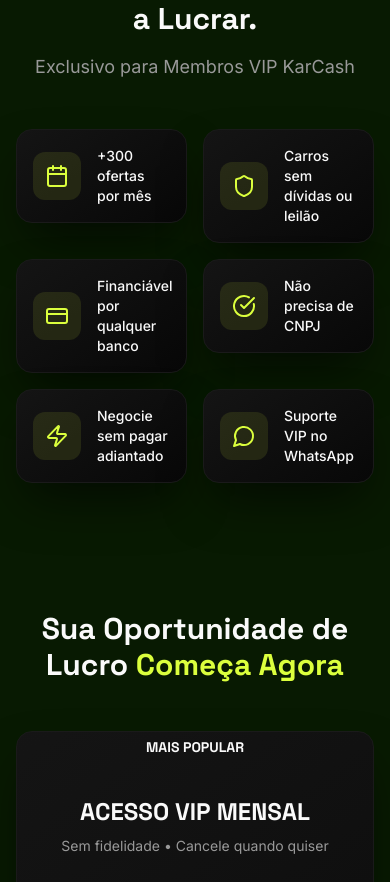
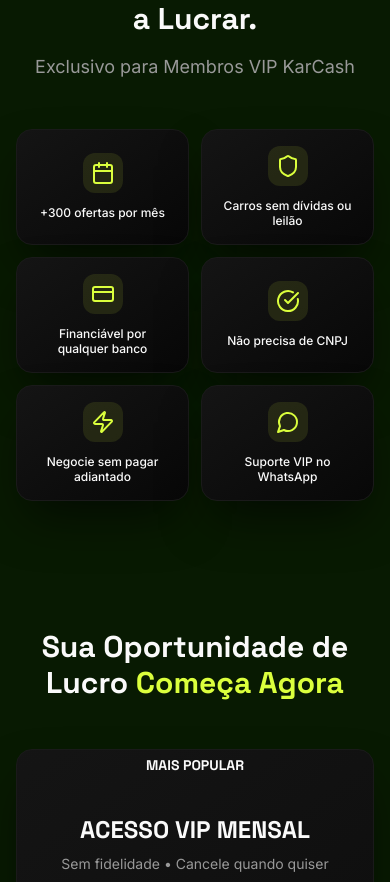
Before and after one commit to claudiojas/karcash-vip-community, a React (Vite) app: page / in a window 390 px wide. Shown: the part 8906-9788 px from the top of the page. Built offline with nearby package versions, Linux system fonts and the light colour scheme; no server answers; the HTML template or start-up script is replaced by a standard one.

Commit message:
corrige cards para modelo mobile

```diff
--- a/src/pages/Index.tsx
+++ b/src/pages/Index.tsx
@@ -235,14 +235,14 @@
             </div>
           </ScrollReveal>
 
-          <div className="grid grid-cols-2 md:grid-cols-3 gap-4 md:gap-6 max-w-4xl mx-auto">
+          <div className="grid grid-cols-2 md:grid-cols-3 gap-3 md:gap-6 max-w-4xl mx-auto">
             {benefits.map((benefit, index) => (
               <ScrollReveal key={index} delay={index * 0.05}>
-                <div className="card-elevated flex items-center gap-4 p-4 md:p-5">
-                  <div className="w-12 h-12 rounded-xl bg-primary/10 flex items-center justify-center text-primary flex-shrink-0">
+                <div className="card-elevated flex flex-col md:flex-row items-center md:items-start text-center md:text-left gap-3 md:gap-4 p-4 md:p-5 h-full justify-center md:justify-start">
+                  <div className="w-10 h-10 md:w-12 md:h-12 rounded-xl bg-primary/10 flex items-center justify-center text-primary flex-shrink-0">
                     {benefit.icon}
                   </div>
-                  <span className="text-foreground font-medium text-sm md:text-base">
+                  <span className="text-foreground font-medium text-xs md:text-base leading-tight">
                     {benefit.title}
                   </span>
                 </div>
```
